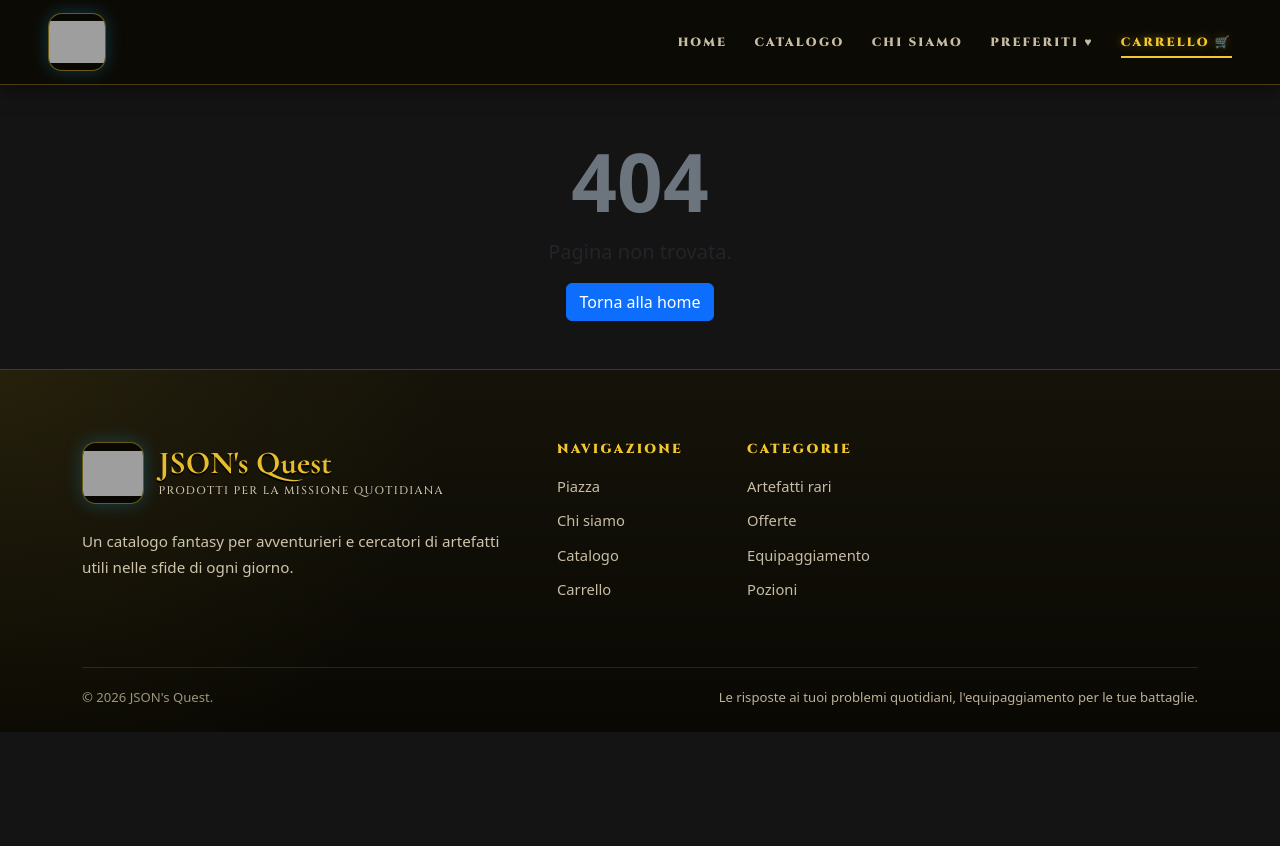
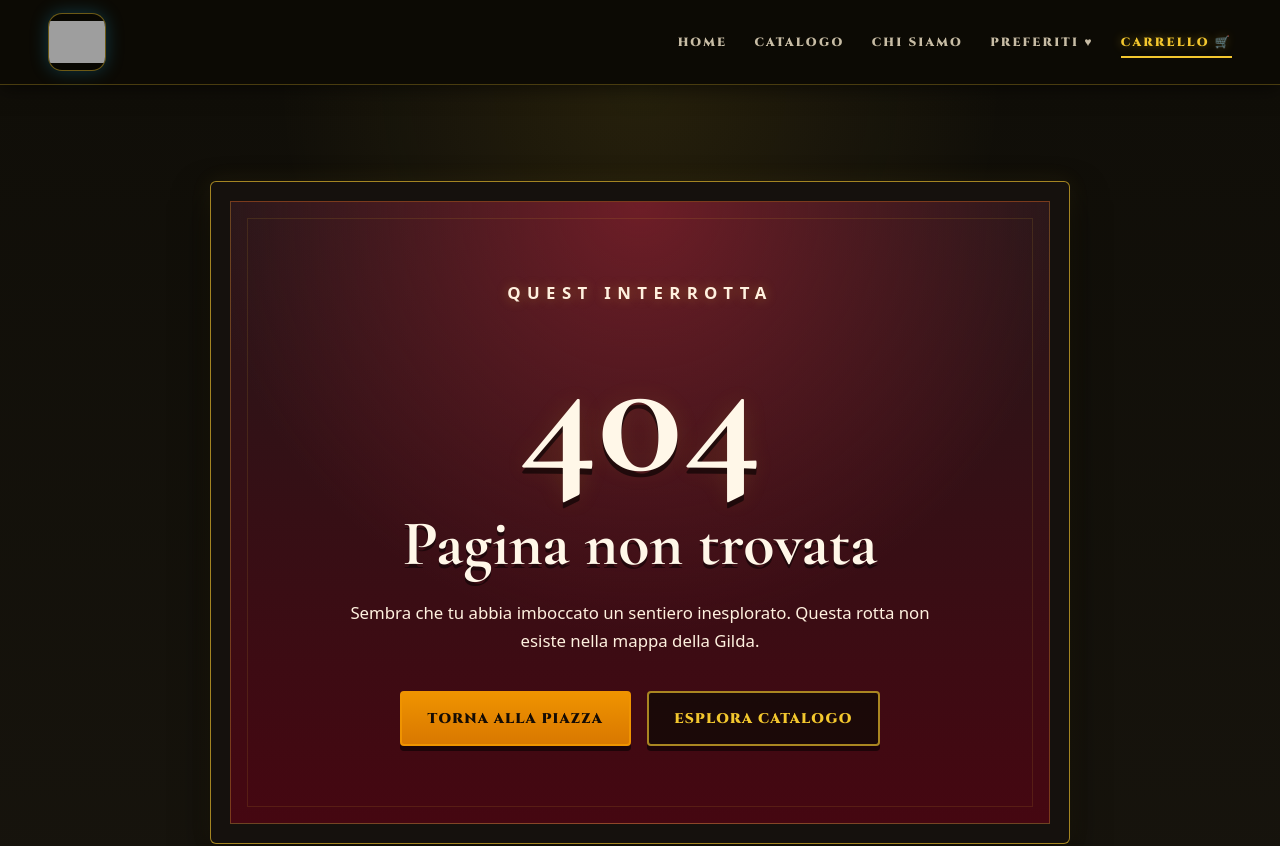
Before and after one commit to bingiulioliu/project-work-frontend, a React (Vite) app: page /carrello in a window 1280 px wide. Shown: the top 846 px of the page. Before the commit the page ends 800 px from the top, so only its background shows below. Built offline with nearby package versions, Linux system fonts and the light colour scheme; grey boxes are pictures that could not be loaded.

Commit message:
Aggiunta pagina 404

```diff
--- /dev/null
+++ b/src/pages/NotFound.css
@@ -0,0 +1,175 @@
+@import url("https://fonts.googleapis.com/css2?family=Cinzel:wght@500;600;700;800;900&family=Cormorant+Garamond:wght@600;700;800&display=swap");
+
+.not-found-page {
+    min-height: 100vh;
+    background:
+        radial-gradient(circle at top, rgba(231, 189, 45, 0.10), transparent 34%),
+        linear-gradient(180deg, #100e08 0%, #17140d 100%);
+    color: #f4efe1;
+    font-family: "Cinzel", serif;
+    padding: 6rem 0;
+    display: flex;
+    align-items: center;
+}
+
+.not-found-card {
+    max-width: 860px;
+    margin: 0 auto;
+    background: #15110d;
+    border: 1px solid rgba(231, 189, 45, 0.68);
+    border-radius: 6px;
+    padding: 1.2rem;
+    box-shadow:
+        0 18px 36px rgba(0, 0, 0, 0.55),
+        0 0 22px rgba(231, 189, 45, 0.08);
+}
+
+.not-found-inner {
+    position: relative;
+    border: 1px solid rgba(196, 129, 45, 0.42);
+    background:
+        radial-gradient(circle at top, rgba(125, 31, 42, 0.82), transparent 58%),
+        linear-gradient(180deg, #271719 0%, #450711 100%);
+    padding: clamp(2.5rem, 6vw, 5rem);
+}
+
+.not-found-inner::before {
+    content: "";
+    position: absolute;
+    inset: 1rem;
+    border: 1px solid rgba(231, 189, 45, 0.12);
+    pointer-events: none;
+}
+
+.not-found-kicker,
+.not-found-inner h1,
+.not-found-inner h2,
+.not-found-inner p,
+.not-found-actions {
+    position: relative;
+    z-index: 2;
+}
+
+.not-found-kicker {
+    color: #f3c72e;
+    text-transform: uppercase;
+    letter-spacing: 0.38em;
+    font-size: 0.78rem;
+    font-weight: 900;
+    margin-bottom: 1.2rem;
+    text-shadow: 0 0 12px rgba(243, 199, 46, 0.35);
+}
+
+.not-found-inner h1 {
+    font-family: "Cormorant Garamond", serif;
+    color: #fff7e8;
+    font-size: clamp(6rem, 16vw, 11rem);
+    line-height: 0.8;
+    font-weight: 800;
+    margin-bottom: 1.4rem;
+    text-shadow:
+        0 6px 0 rgba(0, 0, 0, 0.58),
+        0 0 24px rgba(231, 189, 45, 0.12);
+}
+
+.not-found-inner h2 {
+    font-family: "Cormorant Garamond", serif;
+    color: #fff7e8;
+    font-size: clamp(2.4rem, 5vw, 4rem);
+    font-weight: 800;
+    margin-bottom: 1rem;
+    text-shadow: 0 4px 0 rgba(0, 0, 0, 0.48);
+}
+
+.not-found-inner p {
+    max-width: 620px;
+    margin: 0 auto 2.2rem;
+    color: #fff1df;
+    font-family: system-ui, -apple-system, BlinkMacSystemFont, "Segoe UI", sans-serif;
+    font-size: 1.05rem;
+    line-height: 1.7;
+}
+
+.not-found-actions {
+    display: flex;
+    justify-content: center;
+    gap: 1rem;
+    flex-wrap: wrap;
+}
+
+.not-found-button {
+    display: inline-block;
+    min-width: 230px;
+    border-radius: 4px;
+    padding: 0.95rem 1.6rem;
+    font-family: "Cinzel", serif;
+    font-size: 0.88rem;
+    font-weight: 900;
+    text-transform: uppercase;
+    letter-spacing: 0.08em;
+    text-decoration: none;
+    box-shadow: 0 5px 0 rgba(0, 0, 0, 0.55);
+    transition:
+        background 0.2s ease,
+        color 0.2s ease,
+        transform 0.2s ease,
+        box-shadow 0.2s ease,
+        border-color 0.2s ease;
+}
+
+.not-found-button:hover {
+    transform: translateY(-2px);
+    box-shadow: 0 8px 0 rgba(0, 0, 0, 0.62);
+}
+
+.not-found-button.primary {
+    background: linear-gradient(180deg, #ef9300, #d97800);
+    color: #140b04;
+    border: 2px solid #ef9300;
+}
+
+.not-found-button.primary:hover {
+    background: linear-gradient(180deg, #ffae24, #ec8500);
+    color: #140b04;
+    border-color: #ffae24;
+}
+
+.not-found-button.secondary {
+    background: rgba(13, 11, 5, 0.72);
+    color: #f3c72e;
+    border: 2px solid rgba(231, 189, 45, 0.7);
+}
+
+.not-found-button.secondary:hover {
+    background: rgba(231, 189, 45, 0.15);
+    color: #ffe27a;
+    border-color: #f3c72e;
+}
+
+@media (max-width: 767px) {
+    .not-found-page {
+        padding: 4rem 0;
+    }
+
+    .not-found-card {
+        padding: 0.8rem;
+    }
+
+    .not-found-inner {
+        padding: 2.5rem 1.2rem;
+    }
+
+    .not-found-inner::before {
+        inset: 0.65rem;
+    }
+
+    .not-found-kicker {
+        letter-spacing: 0.24em;
+        font-size: 0.68rem;
+    }
+
+    .not-found-button {
+        width: 100%;
+        min-width: auto;
+    }
+}
--- a/src/pages/NotFound.jsx
+++ b/src/pages/NotFound.jsx
@@ -1,14 +1,36 @@
 import { Link } from "react-router-dom";
+import "./NotFound.css";
 
 function NotFound() {
     return (
-        <div className="text-center py-5">
-            <h1 className="display-1 fw-bold text-secondary">404</h1>
-            <p className="lead">Pagina non trovata.</p>
-            <Link className="btn btn-primary" to="/">
-                Torna alla home
-            </Link>
-        </div>
+        <main className="not-found-page">
+            <section className="container">
+                <div className="not-found-card">
+                    <div className="not-found-inner text-center">
+                        <p className="not-found-kicker">Quest interrotta</p>
+
+                        <h1>404</h1>
+
+                        <h2>Pagina non trovata</h2>
+
+                        <p>
+                            Sembra che tu abbia imboccato un sentiero inesplorato.
+                            Questa rotta non esiste nella mappa della Gilda.
+                        </p>
+
+                        <div className="not-found-actions">
+                            <Link to="/" className="not-found-button primary">
+                                Torna alla piazza
+                            </Link>
+
+                            <Link to="/products" className="not-found-button secondary">
+                                Esplora catalogo
+                            </Link>
+                        </div>
+                    </div>
+                </div>
+            </section>
+        </main>
     );
 }
 
```
